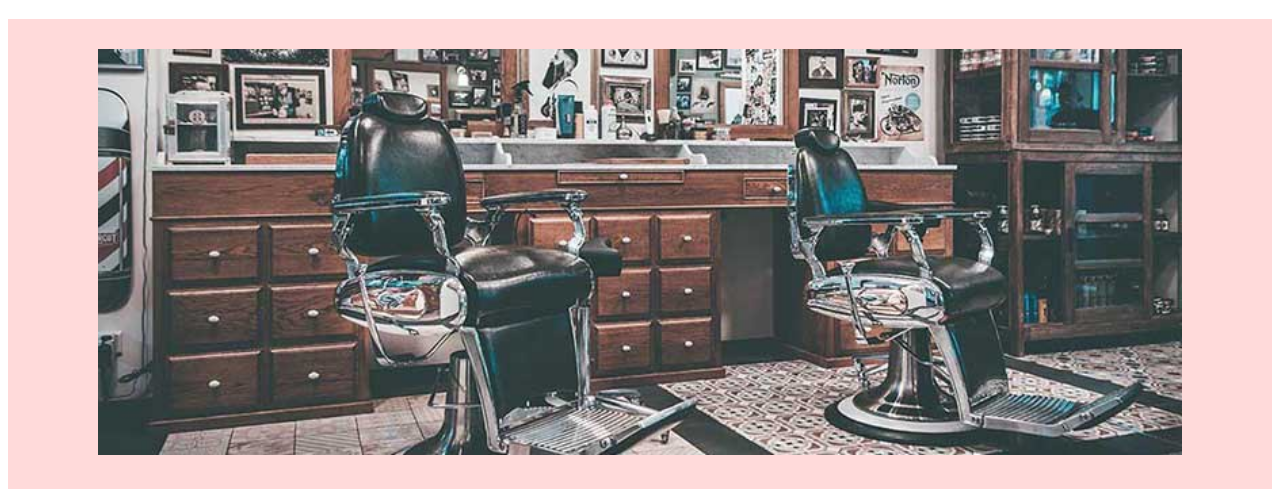
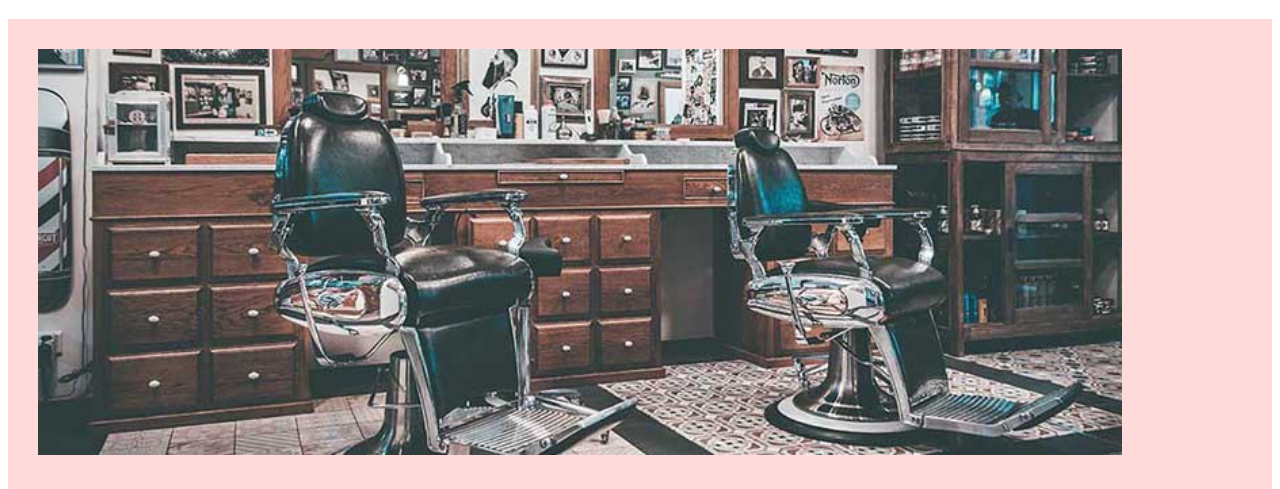
Before and after one commit to alinanda/barbearia3, a plain HTML site: page index.html in a window 1280 px wide. Shown: the part 61-550 px from the top of the page. Drawn offline with Linux system fonts and the light colour scheme.

Commit message:
Subir arquivos

```diff
--- a/index.html
+++ b/index.html
@@ -28,7 +28,7 @@
             padrão de excelência e agilidade, garantindo qualidade e satisfação dos nossos clientes.</p>
     </div>
 
-    <div class="benf">
+    -+]-<div class="benf">
         <h3 id="beneficios" class="titulo-cent"> Benefícios </h3>
         <ul class="lista-benef">
             <li class="list">Atendimento aos clientes</li>
--- a/style.css
+++ b/style.css
@@ -59,7 +59,7 @@ h2{
 .princ{
     background-color: rgb(255, 218, 218);
     padding: 30px;
-    text-align: center;
+    text-align: cente;
 }
 
 #f1{
```
